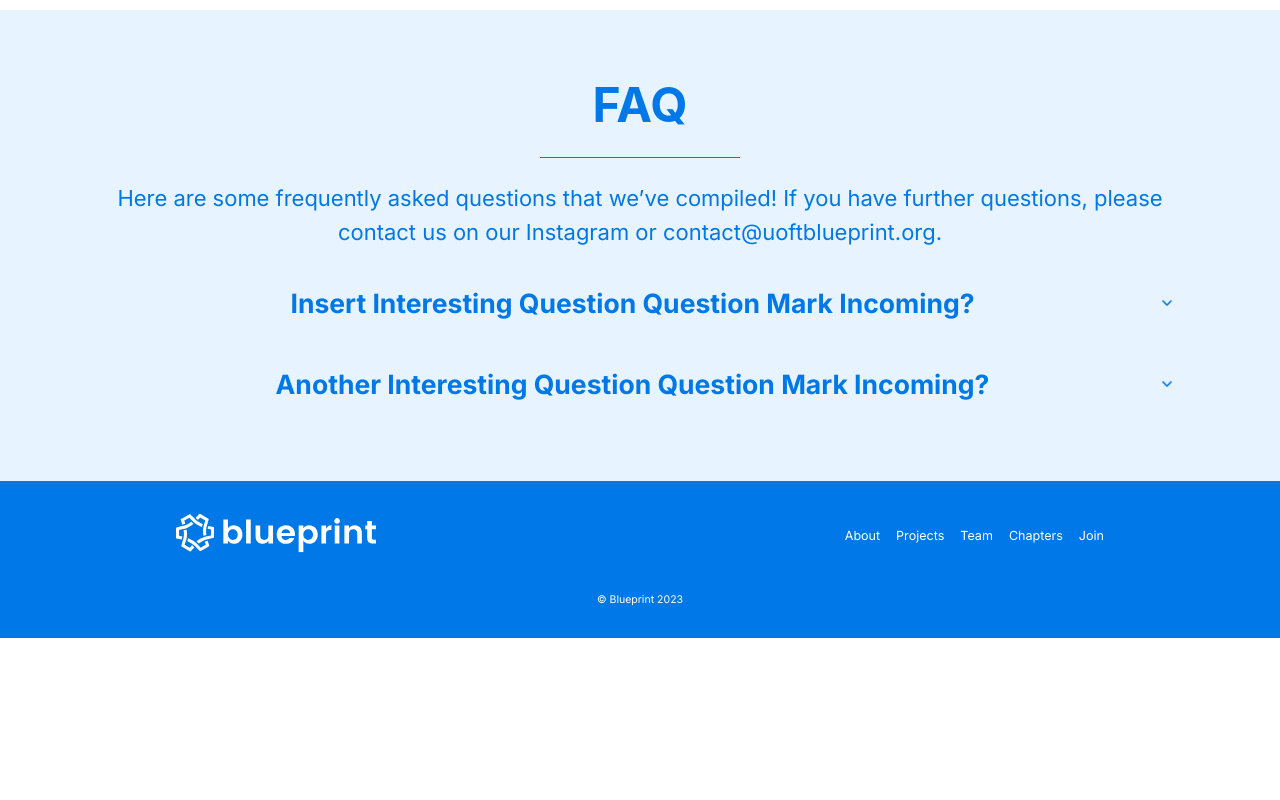
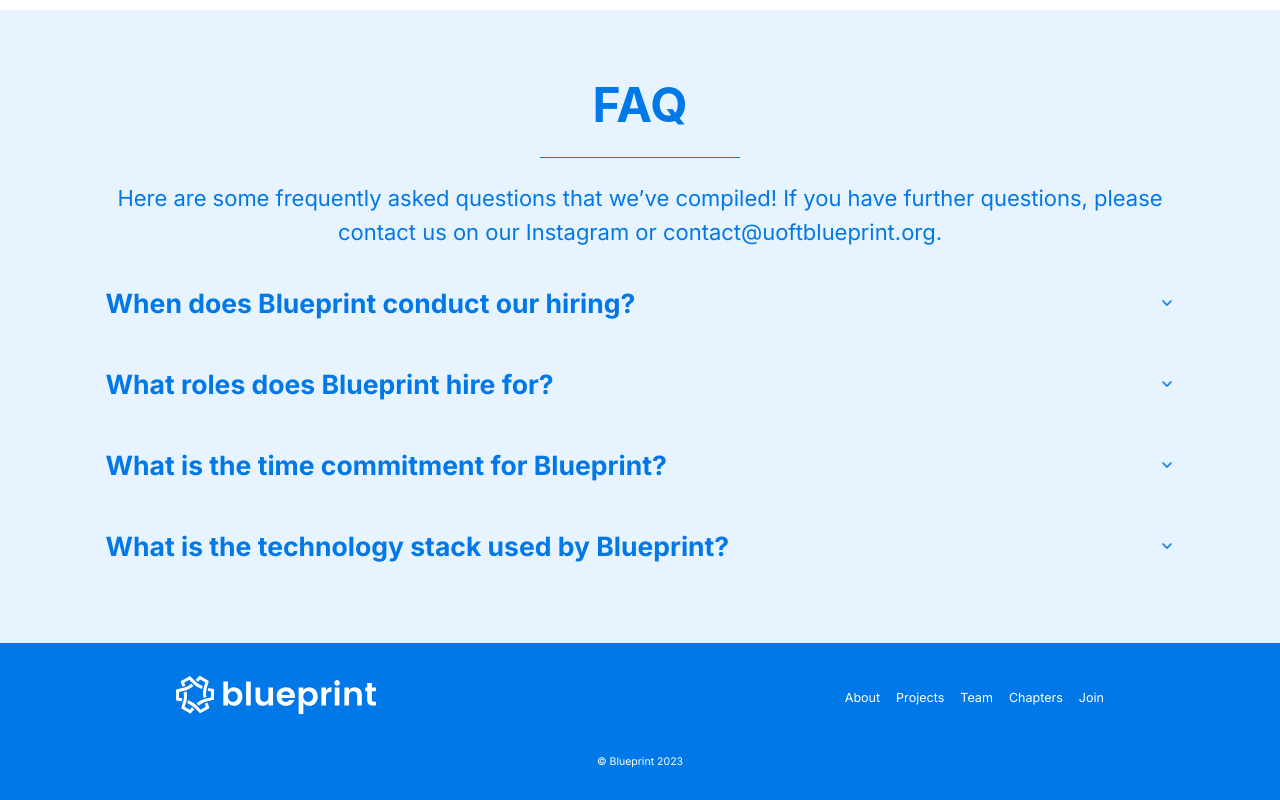
Before and after one commit to uoftblueprint/website-v2, a Next.js app: page /for-students in a window 1280 px wide. Shown: the part 2588-3388 px from the top of the page. Before the commit the page ends 3226 px from the top, so only its background shows below. Built offline with nearby package versions, Linux system fonts and the light colour scheme.

Commit message:
Add FAQs; Add new hire headshots; formatting

```diff
--- a/src/RoleCard/RoleCard.tsx
+++ b/src/RoleCard/RoleCard.tsx
@@ -13,7 +13,7 @@ export default function RoleCard({ role, link }) {
         </Text>
       </Center>
       <Center>
-      <Button
+        <Button
           size="md"
           radius="xl"
           className="apply-button"
@@ -21,9 +21,7 @@ export default function RoleCard({ role, link }) {
           color="#228BE6"
           ref={link}
           component="a"
-          rightSection={
-            <Image className="chevron" src="/chevron-right.svg" />
-          }
+          rightSection={<Image className="chevron" src="/chevron-right.svg" />}
         >
           Apply
         </Button>
--- a/src/app/for-students/page.tsx
+++ b/src/app/for-students/page.tsx
@@ -7,18 +7,58 @@ import FaqCard from "@/for-students-FAQ/FaqCard";
 import { Container, Divider } from "@mantine/core";
 import Alumni from "@/for-students-alumni/Alumni";
 import Roles from "@/for-students-roles/Roles";
+import Link from "next/link";
 
 // TODO: ACTUALLY ADD FAQ DATA
 const faqData = [
   {
-    question: "Insert Interesting Question Question Mark Incoming?",
+    key: 1,
+    question: "When does Blueprint conduct our hiring?",
     answer:
-      "Blah blah blah more stuff more information blah description I hope this answered your question.",
+      "We have a few hiring phases. Executives are hired in the late spring and early summer, Project Leads, Project Managers, and Designers are hired in August, and Developers are hired in the September.",
   },
   {
-    question: "Another Interesting Question Question Mark Incoming?",
+    key: 2,
+    question: "What roles does Blueprint hire for?",
+    answer: (
+      <>
+        We hire for a variety of roles, including developers, product managers,
+        designers, and project leads. This means that there are opportunities
+        for students of all backgrounds to get involved. You can learn more
+        about the each role{" "}
+        <Link
+          href="https://uoftblueprint.notion.site/UofT-Blueprint-Role-Descriptions-22e65250760843c0a8686990a69e6a0a?pvs=4"
+          style={{ color: "#2D7FF9" }}
+        >
+          here
+        </Link>
+        .
+      </>
+    ),
+  },
+  {
+    key: 3,
+    question: "What is the time commitment for Blueprint?",
     answer:
-      "Blah blah blah more stuff more information blah description I hope this answered your question.",
+      "The time commitment varies depending on the role. As a general guideline, we recommend that students allocate anywhere from 6 to 12 hours per week for Blueprint.",
+  },
+  {
+    key: 4,
+    question: "What is the technology stack used by Blueprint?",
+    answer: (
+      <>
+        It really depends on the use case of the project. We have built both
+        mobile and web applications. We frequently find teams using React and
+        Node.js. You can check out our past projects on{" "}
+        <Link
+          href="https://uoftblueprint.notion.site/UofT-Blueprint-Role-Descriptions-22e65250760843c0a8686990a69e6a0a?pvs=4"
+          style={{ color: "#2D7FF9" }}
+        >
+          GitHub
+        </Link>{" "}
+        where we have them all open-sourced.
+      </>
+    ),
   },
 ];
 
@@ -32,7 +72,8 @@ export default function forstudentsPage() {
         />
       </div>
       <Alumni />
-      <Container size="80%"
+      <Container
+        size="80%"
         style={{
           display: "flex",
           flexDirection: "column",
--- a/src/for-students-FAQ/FaqCard.css
+++ b/src/for-students-FAQ/FaqCard.css
@@ -48,6 +48,11 @@
 }
 
 .question {
-  text-align: center;
+  text-align: left;
   font-size: var(--questionFont);
 }
+
+.answer {
+  text-align: left;
+  font-size: var(--regFont);
+}
--- a/src/for-students-FAQ/FaqCard.tsx
+++ b/src/for-students-FAQ/FaqCard.tsx
@@ -3,12 +3,16 @@ import "./FaqCard.css";
 
 function FaqCard({ faq_info }) {
   const items = faq_info.map((faq, index) => (
-    <Accordion.Item className="accordion-item" key={index} value={faq.question}>
+    <Accordion.Item
+      className="accordion-item"
+      key={faq.key}
+      value={faq.question}
+    >
       <Accordion.Control className="question">
         <b>{faq.question}</b>
       </Accordion.Control>
 
-      <Accordion.Panel>{faq.answer}</Accordion.Panel>
+      <Accordion.Panel className="answer">{faq.answer}</Accordion.Panel>
     </Accordion.Item>
   ));
 
--- a/src/for-students-process/Process.tsx
+++ b/src/for-students-process/Process.tsx
@@ -1,11 +1,5 @@
 import "@/for-students-process/Process.css";
-import {
-  Image,
-  Title,
-  Center,
-  Container,
-  SimpleGrid,
-} from "@mantine/core";
+import { Image, Title, Center, Container, SimpleGrid } from "@mantine/core";
 
 function Process({
   applicationImg,
@@ -35,8 +29,12 @@ function Process({
         verticalSpacing={{ base: "md", sm: "xl" }}
         style={{ padding: "2vw 4vw 4vw 4vw" }}
       >
-        {info.map((info) => (
-          <div className="img-text-container" style={{ padding: "2vw" }}>
+        {info.map((info, index) => (
+          <div
+            key={index}
+            className="img-text-container"
+            style={{ padding: "2vw" }}
+          >
             <Image
               src={info.img}
               alt={info.title + " img"}
--- a/src/for-students-whyjoin/WhyJoin.tsx
+++ b/src/for-students-whyjoin/WhyJoin.tsx
@@ -21,7 +21,11 @@ function WhyJoin({ img }) {
           <Image
             src={img}
             alt="why join img"
-            style={{ minWidth: "150px", minHeight: "150px", borderRadius: "10px" }} // Set minimum size for the image
+            style={{
+              minWidth: "150px",
+              minHeight: "150px",
+              borderRadius: "10px",
+            }} // Set minimum size for the image
           />{" "}
         </Container>
         <Container
--- a/src/project-overlay/ProjectOverlay.tsx
+++ b/src/project-overlay/ProjectOverlay.tsx
@@ -103,7 +103,11 @@ function TeamsGrid(team: TeamMember[]) {
       {TeamMember(member.name, member.role, member.imageSrc)}
     </Grid.Col>
   ));
-  return <Grid columns={30} justify="center">{teamMembers}</Grid>;
+  return (
+    <Grid columns={30} justify="center">
+      {teamMembers}
+    </Grid>
+  );
 }
 
 function TeamMember(name: string, role: string, imageSrc: string) {
```
Also changed, not shown: src/app/about/white-section/white-section.tsx (+3 -4 lines), src/app/home-page-top-section/TopSection.tsx (+7 -1 lines), src/data/current_members.json (+4 -4 lines), src/for-students-alumni/Alumni.tsx (line endings or trailing spaces), 2 other files (tests, documents, lock files or other folders).
